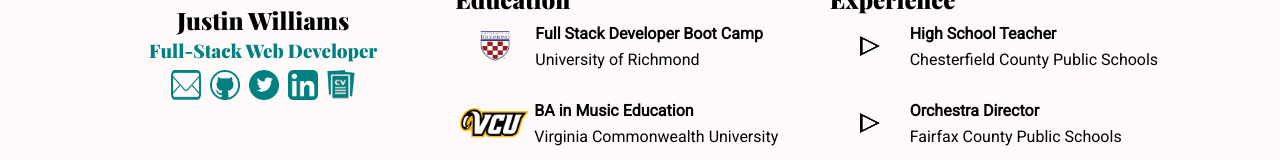
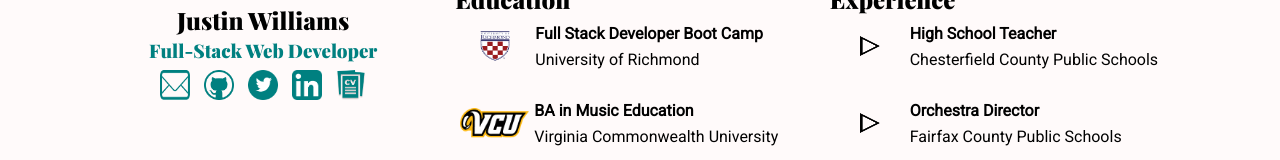
Before and after one commit to justinwilliamsrva/react-portfolio, a React (Create React App) app: page / in a window 1280 px wide. Shown: the part 465-625 px from the top of the page. Built offline with nearby package versions, Linux system fonts and the light colour scheme.

Commit message:
feat: removed opacity from projects

```diff
--- a/src/styles/new.css
+++ b/src/styles/new.css
@@ -155,7 +155,6 @@ p {
 }
 .project-card:hover,
 .project-card-reverse:hover {
-  opacity: 0.7;
   box-shadow: 0 8px 16px 0 rgba(0, 0, 0, 0.2);
 }
 
@@ -597,13 +596,14 @@ nav a:active {
 #icons {
   display: flex;
   justify-content: center;
-  /* gap: 10px; */
-  margin: 5px 90px 0px 90px;
+}
+
+#icons > a {
+  margin: 0px 7px;
 }
 .icons-icon {
   width: 30px;
   height: 30px;
-  margin: 0px 5px;
 
   -webkit-transition: -webkit-transform 0.7s;
   -moz-transition: -moz-transform 0.7s;
@@ -760,7 +760,7 @@ nav a:active {
 }
 .none-list > li {
   opacity: 0;
-  transition: opacity 100ms ease-in-out;
+  transition: opacity 150ms ease-in-out;
 }
 .job-list {
   margin-top: 0;
```
